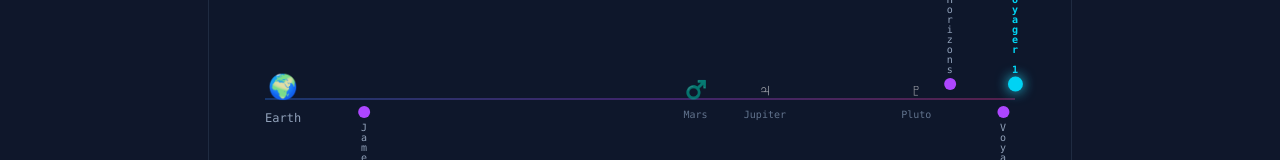
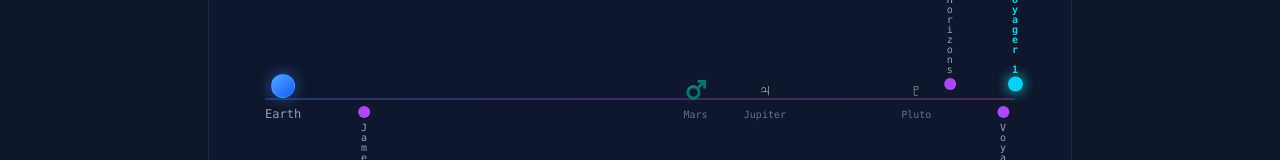
Before and after one commit to kohld/zenith, a React (Vite) app: page / in a window 1280 px wide. Both pictures are taken after a click on the button "Deep Space Network". Shown: the part 287-447 px from the top of the page. Built offline with nearby package versions, Linux system fonts and the light colour scheme.

Commit message:
[STYLE] Upgrade Earth icon to match premium design: - Replace Earth emoji with CSS gradient sphere in DistanceScale - Add blue gradient, glow effect, and border to align with Zenith design system

```diff
--- a/src/components/DeepSpace/DistanceScale.tsx
+++ b/src/components/DeepSpace/DistanceScale.tsx
@@ -72,7 +72,7 @@ export const DistanceScale = ({ spacecraft, selectedId, onSelectSpacecraft, isPi
 
                     {/* Earth (Start Point) */}
                     <div className="absolute left-0 top-1/2 -translate-y-1/2 flex flex-col items-center">
-                        <div className="text-2xl mb-2">🌍</div>
+                        <div className="w-6 h-6 mb-2 rounded-full bg-gradient-to-br from-blue-400 to-blue-600 shadow-[0_0_15px_rgba(59,130,246,0.6)] border border-blue-300/20" />
                         <span className="text-xs text-slate-400 font-mono">Earth</span>
                     </div>
 
```
